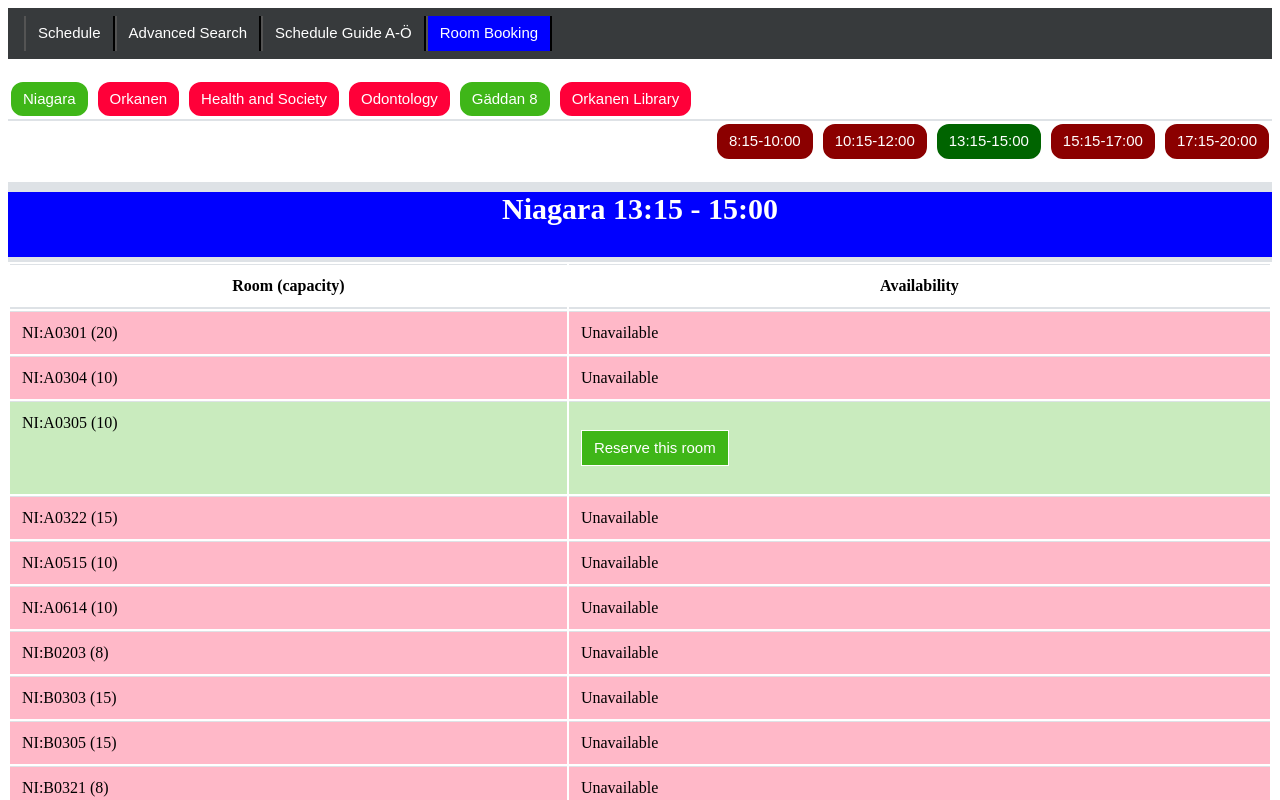
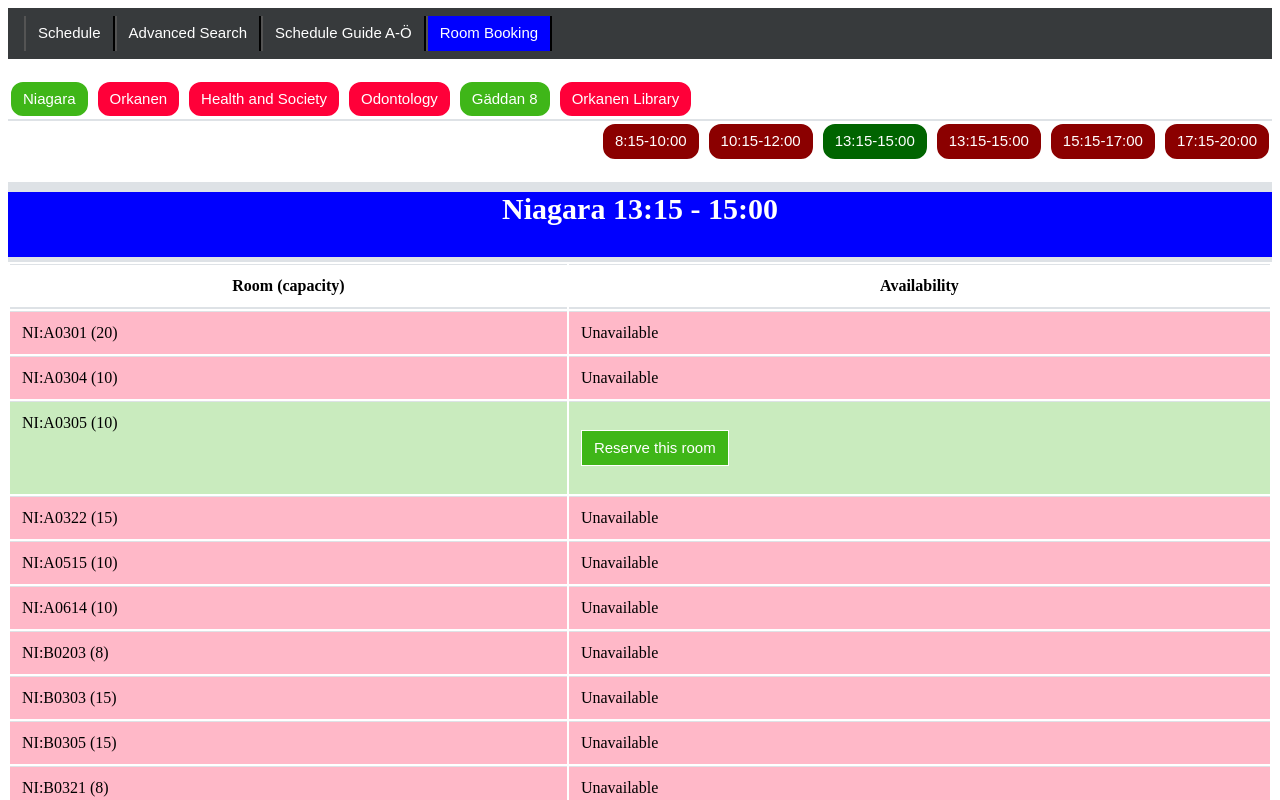
Before and after one commit to Polskig/Group5-KJME, a website: page KronoxWeb_R2/public/index.html in a window 1280 px wide. Shown: the top 800 px of the page. Drawn offline with Linux system fonts and the light colour scheme.

Commit message:
update index.html
red 13-15 button added. id's given.

```diff
--- a/KronoxWeb_R2/public/index.html
+++ b/KronoxWeb_R2/public/index.html
@@ -36,7 +36,7 @@
     <div id="niagaraTime">
     <button type="button" class="btn btn-timered" onclick="NI8()">8:15-10:00</button>
     <button type="button" class="btn btn-timered"  onclick="NI10()">10:15-12:00</button>
-    <button type="button" class="btn btn-timegreen" onclick="NI13()">13:15-15:00</button>
+    <button type="button" id="NI13" class="btn btn-timegreen" onclick="NI13()">13:15-15:00</button>    <button type="button" id="NI13r" class="btn btn-timered">13:15-15:00</button>
     <button type="button" class="btn btn-timered" onclick="NI15()">15:15-17:00</button>
     <button type="button" class="btn btn-timered" onclick="NI17()">17:15-20:00</button>
     </div>
```
